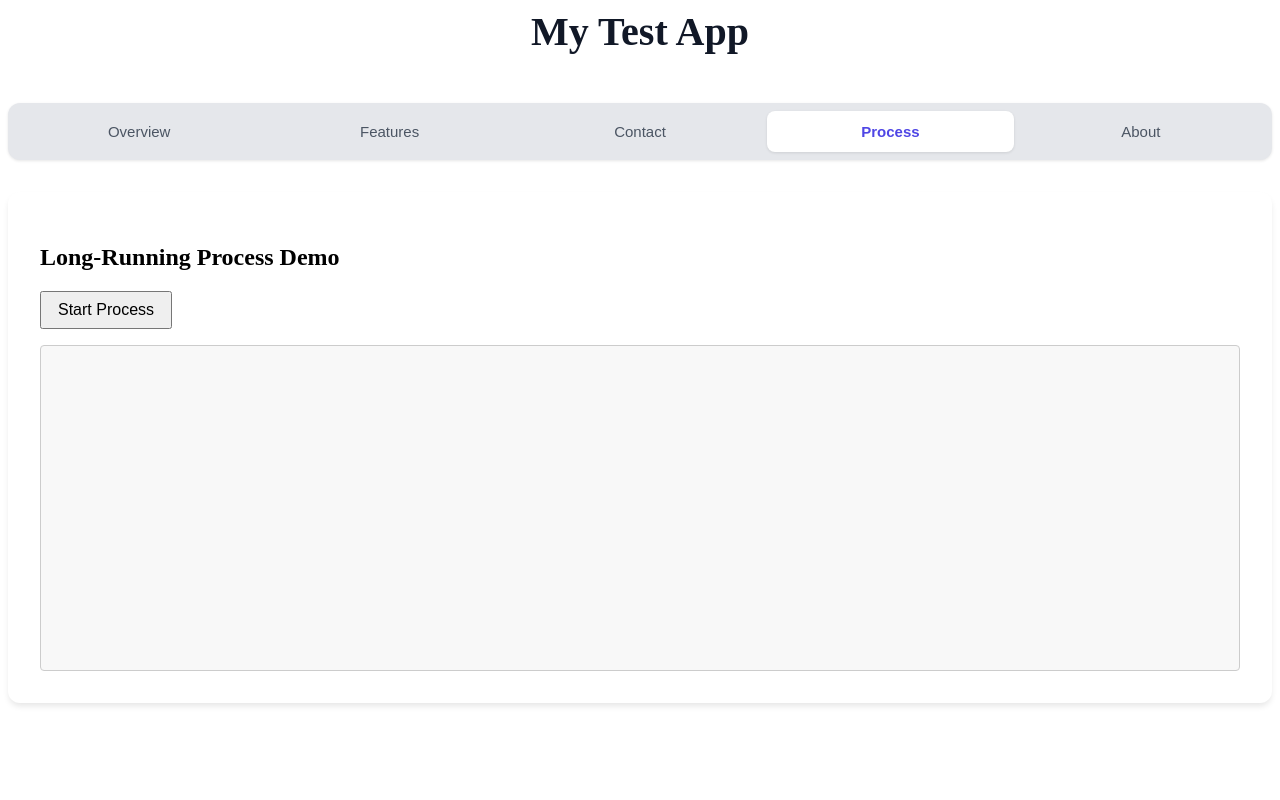
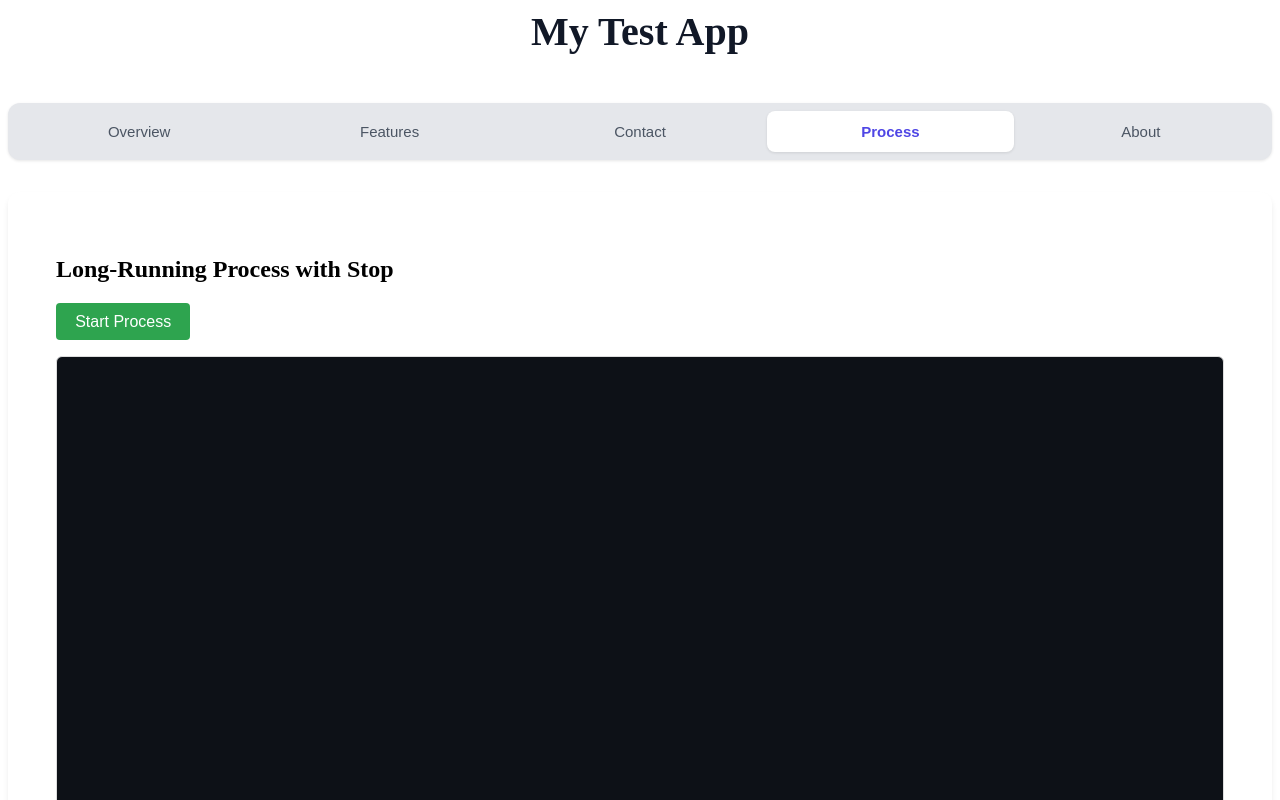
Before and after one commit to hongzhi0123/svelte-table, a SvelteKit app: page /process in a window 1280 px wide. Shown: the top 800 px of the page. Built offline with nearby package versions, Linux system fonts and the light colour scheme.

Commit message:
Add stop button

```diff
--- a/src/routes/process/+page.svelte
+++ b/src/routes/process/+page.svelte
@@ -1,75 +1,109 @@
 <!-- src/routes/process/+page.svelte -->
 <script>
-	import { onMount } from 'svelte';
+	import { onMount, onDestroy } from 'svelte';
 
 	let logs = [];
 	let isRunning = false;
+	let eventSource = null;
+
+	function addLog(msg) {
+		logs = [...logs, msg];
+	}
 
 	async function startProcess() {
 		if (isRunning) return;
+
 		isRunning = true;
-		logs = ['Connecting to server...'];
+		logs = ['Starting process...'];
 
-		const eventSource = new EventSource('/process');
+		eventSource = new EventSource('/process');
 
 		eventSource.onmessage = (e) => {
-			logs = [...logs, e.data];
+			addLog(e.data);
 		};
 
 		eventSource.onerror = (err) => {
-			logs = [...logs, `⚠️ Error: ${err.message || 'Connection failed'}`];
+			addLog(`⚠️ SSE Error: ${err.message || 'Connection lost'}`);
+			stopProcess(); // auto-stop on error
+		};
+	}
+
+	function stopProcess() {
+		if (eventSource) {
 			eventSource.close();
-			isRunning = false;
-		};
+			eventSource = null;
+		}
+		isRunning = false;
+		addLog('⏹️ Process stopped by user.');
+	}
 
-		// Optional: auto-scroll to bottom
-		const scrollToBottom = () => {
-			const logArea = document.getElementById('log-area');
-			if (logArea) logArea.scrollTop = logArea.scrollHeight;
-		};
+	// Auto-scroll helper
+	$: {
+		if (logs.length > 0) {
+			const el = document.getElementById('log-area');
+			if (el) el.scrollTop = el.scrollHeight;
+		}
+	}
 
-		// Reactively scroll on `logs` change — use afterUpdate or DOM side-effect
-		$: {
-			scrollToBottom();
+	onDestroy(() => {
+		if (eventSource) {
+			eventSource.close();
 		}
-
-		// Cleanup on unmount or stop
-		onMount(() => {
-			return () => {
-				eventSource.close();
-			};
-		});
-	}
+	});
 </script>
 
-<main>
-	<h1>Long-Running Process Demo</h1>
+<main style="max-width: 1200px; margin: 2rem auto; padding: 0 1rem;">
+	<h1>Long-Running Process with Stop</h1>
 
-	<button
-		on:click={startProcess}
-		disabled={isRunning}
-		style="padding: 0.5rem 1rem; font-size: 1rem;"
-	>
-		{isRunning ? 'Running...' : 'Start Process'}
-	</button>
+	<div style="margin: 1rem 0;">
+		{#if !isRunning}
+			<button
+				on:click={startProcess}
+				style="padding: 0.6rem 1.2rem; font-size: 1rem; background: #2ea44f; color: white; border: none; border-radius: 4px; cursor: pointer;"
+			>
+				Start Process
+			</button>
+		{:else}
+			<button
+				on:click={startProcess}
+				disabled
+				style="padding: 0.6rem 1.2rem; font-size: 1rem; background: #ccc; color: #666; border: none; border-radius: 4px; margin-right: 0.5rem;"
+			>
+				Running...
+			</button>
+			<button
+				on:click={stopProcess}
+				style="padding: 0.6rem 1.2rem; font-size: 1rem; background: #d23f3f; color: white; border: none; border-radius: 4px; cursor: pointer;"
+			>
+				⏹️ Stop
+			</button>
+		{/if}
+	</div>
 
 	<div
 		id="log-area"
 		style="
-			margin-top: 1rem;
-			padding: 0.75rem;
-			border: 1px solid #ccc;
-			border-radius: 4px;
-			background: #f8f8f8;
-			height: 300px;
+			padding: 1rem;
+			border: 1px solid #ddd;
+			border-radius: 6px;
+			background: #0d1117;
+			color: #e6edf3;
+			height: 800px;
 			overflow-y: auto;
-			font-family: monospace;
+			font-family: 'SFMono-Regular', Consolas, monospace;
+			font-size: 0.9rem;
+			line-height: 1.5;
 			white-space: pre-wrap;
-			line-height: 1.4;
 		"
 	>
-		{#each logs as line, i}
+		{#each logs as line}
 			<div>{line}</div>
 		{/each}
 	</div>
+
+	{#if isRunning}
+		<p style="font-size: 0.85rem; color: #666; margin-top: 0.5rem;">
+			💡 Tip: Closing the tab will also stop the process.
+		</p>
+	{/if}
 </main>
--- a/src/routes/process/+server.ts
+++ b/src/routes/process/+server.ts
@@ -1,37 +1,68 @@
 // src/routes/process/+server.js
 import { error } from '@sveltejs/kit';
 
-export const GET = async () => {
-	// Simulate a long-running process with progress updates
+export const GET = async ({ url }) => {
+	const abortController = new AbortController();
+	const { signal } = abortController;
+
+	// Optional: allow client to signal abort via ?abort_id=xxx and share via URL/searchParams
+	// For simplicity, we'll use a timeout + signal cleanup (real abort requires shared state);
+	// Alternatively, in production, use a job ID + Redis to signal cancellation.
+
 	const stream = new ReadableStream({
 		start(controller) {
 			const encoder = new TextEncoder();
 
-			const sendProgress = (msg) => {
+			const send = (msg) => {
+				if (controller.desiredSize <= 0) return; // backpressure guard
 				controller.enqueue(encoder.encode(`data: ${msg}\n\n`));
 			};
 
-			sendProgress('Process started...');
+			send('Process started...');
 
 			let step = 0;
 			const totalSteps = 10;
 
 			const interval = setInterval(() => {
+				if (signal.aborted) {
+					clearInterval(interval);
+					send('❌ Process was cancelled.');
+					controller.close();
+					return;
+				}
+
 				step++;
 				const progress = Math.round((step / totalSteps) * 100);
-				sendProgress(`Step ${step}/${totalSteps} completed (${progress}%)`);
+				send(`Step ${step}/${totalSteps} completed (${progress}%)`);
 
 				if (step >= totalSteps) {
 					clearInterval(interval);
-					sendProgress('Process finished successfully 🎉');
+					send('Process finished successfully 🎉');
 					controller.close();
 				}
-			}, 1000); // Simulate work every 1s
+			}, 1000);
 
-			// Optional: Handle client disconnect
-			return () => clearInterval(interval);
+			// Cleanup on abort or finish
+			signal.addEventListener('abort', () => {
+				clearInterval(interval);
+				if (!controller.closed) {
+					send('❌ Process was cancelled.');
+					controller.close();
+				}
+			});
+
+			// Return cleanup for ReadableStream
+			return () => {
+				signal.removeEventListener('abort', () => {});
+				clearInterval(interval);
+			};
 		}
 	});
+
+	// ⚠️ In practice, for true cancellation across requests,
+	// associate job with an ID (e.g., /process?id=abc), store abort controller in app.locals,
+	// and allow /process/stop?id=abc to trigger abort.
+	// This demo uses per-request abort (works if client stays on same tab).
 
 	return new Response(stream, {
 		headers: {
```
